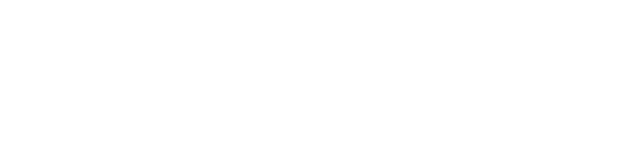
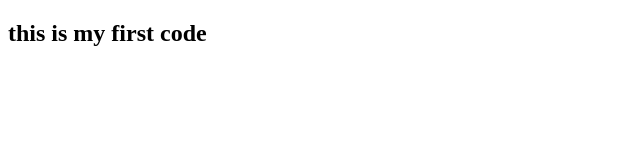
Before and after one commit to kmKibria/demo, a plain HTML site: page index.html in a window 1280 px wide. Shown: the whole page, without its empty margins (0-640 px from the left). Drawn offline with Linux system fonts and the light colour scheme.

Commit message:
h2 tag Added

```diff
--- a/index.html
+++ b/index.html
@@ -3,7 +3,9 @@
   <head>
     <meta charset="UTF-8" />
     <meta name="viewport" content="width=device-width, initial-scale=1.0" />
-    <title>Document</title>
+    <title>Demo</title>
   </head>
-  <body></body>
+  <body>
+    <h2>this is my first code</h2>
+  </body>
 </html>
```
